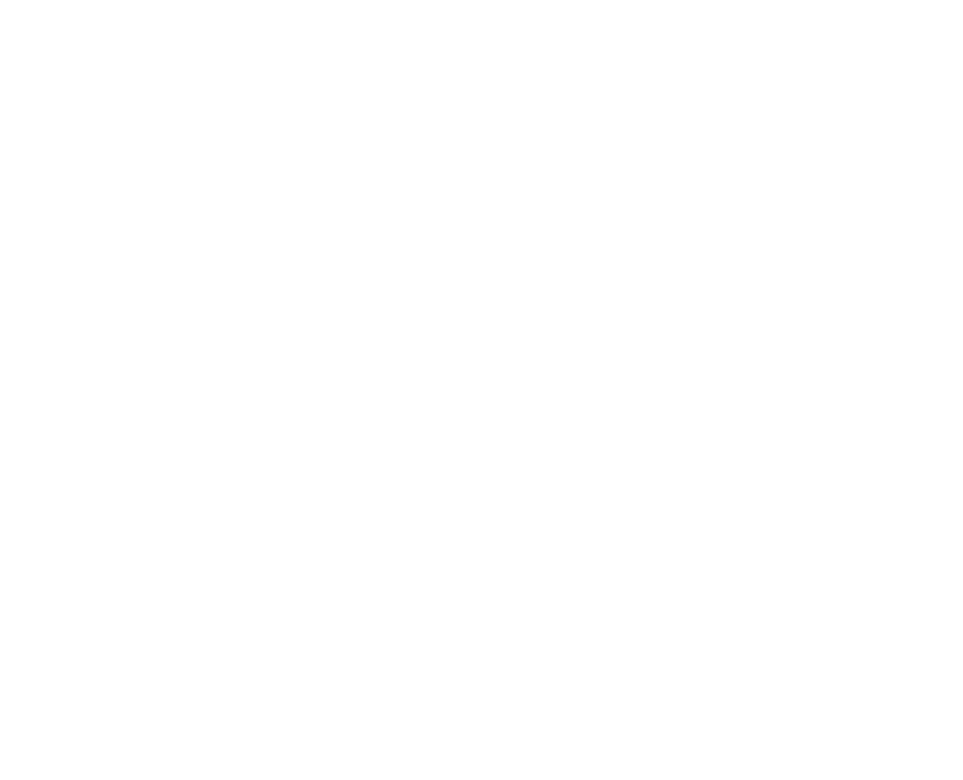
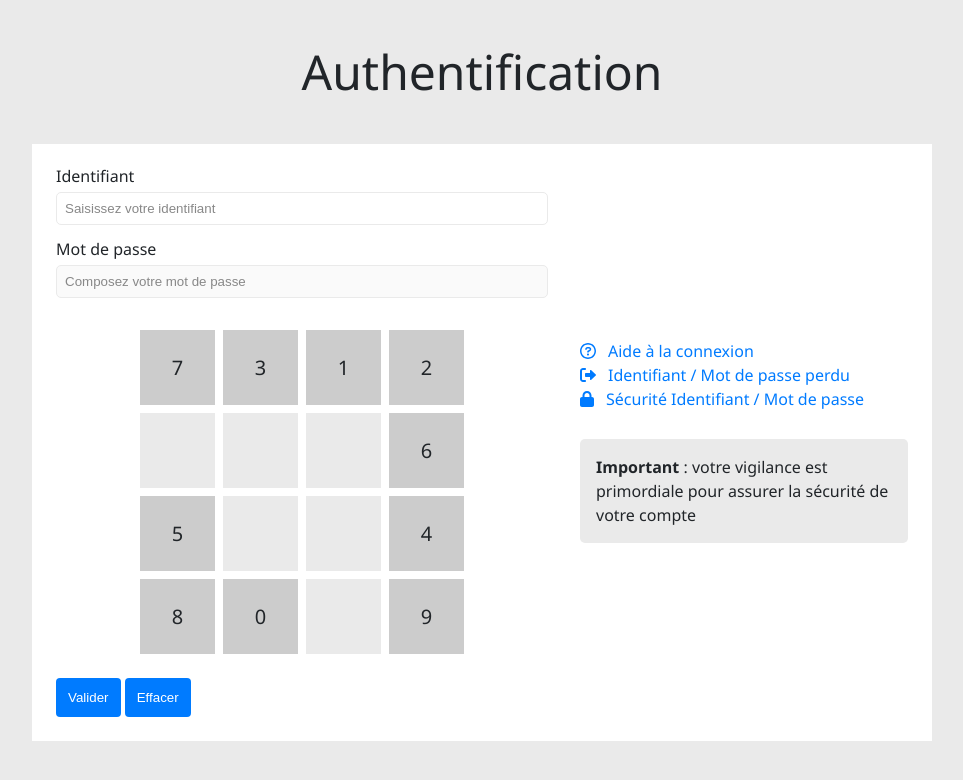
Before and after one commit to Minolie06/eval-js, a plain HTML site: page index.html in a window 1280 px wide. Shown: the whole page, without its empty margins (158-1121 px from the left). Drawn offline with Linux system fonts and the light colour scheme.

Commit message:
finished

```diff
--- a/app.js
+++ b/app.js
@@ -0,0 +1,86 @@
+const passBox = document.getElementById("pass-box")
+const passInput = document.getElementById('pass')
+const loginInput = document.getElementById('login')
+let password = ''
+
+function generatePasswordBox() {
+    passBox.innerHTML = ""
+    for (let i = 0; i < 16; i++) {
+        let passItem = document.createElement("div");
+        passItem.classList.add("pass-item")
+        passBox.append(passItem)
+    }
+}
+
+function addNumbersToPasswordBox() {
+    const passItems = Array.from(document.querySelectorAll('.pass-item'))
+    let itemWithNumbers = passItems.sort(() => 0.5 - Math.random()).slice(0, 10)
+    itemWithNumbers.map((passItem, index) => {
+        passItem.textContent = index;
+        passItem.setAttribute("value", index)
+        passItem.classList.add("number")
+    })
+}
+
+function checkValidity(n) {
+    n = Number.isInteger(n) ? n : parseInt(n)
+    return Number.isInteger(n) && n >= 0 && n <= 9
+}
+
+function setPassword(n) {
+    if (!checkValidity(n)) return
+    password += n
+    passInput.value = password
+}
+
+function resetPassword() {
+    generatePasswordBox()
+    addNumbersToPasswordBox()
+    password = ""
+    passInput.value = password
+}
+
+async function fetchData(url, formData) {
+    const response = await fetch(url, {
+        body: formData,
+        method: "post"
+    });
+
+    if (!response.ok) {
+        throw new Error(`Erreur : ${response.status}`);
+    }
+
+    const data = await response.json()
+    return data
+}
+
+async function tryLogin() {
+
+    if(loginInput.value == '') {
+        loginInput.style.boxShadow = '0px 0px 3px 1px red'
+    }
+
+    let formData = new FormData();
+    formData.append('login', loginInput.value);
+    formData.append('password', password);
+
+    try{
+        response = await fetchData('https://www.ericfreelance.fr/api/check_user.php', formData)
+        document.getElementById('message').textContent = response.message
+        document.getElementById('message').classList.remove('hidden')
+        if(!response.check) resetPassword()
+    } catch(e) {
+        console.log(e)
+        throw new Error(`Erreur : ${response.status}`);
+    }
+}
+
+resetPassword()
+passBox.addEventListener("click", (e) => {
+    if (e.target.getAttribute('value')) setPassword(e.target.getAttribute('value'))
+})
+loginInput.addEventListener('change', () => {
+    if(loginInput.value != '') loginInput.style.boxShadow = ''
+})
+document.getElementById('reset').addEventListener('click', resetPassword)
+document.getElementById('send').addEventListener('click', tryLogin)
--- a/index.html
+++ b/index.html
@@ -11,7 +11,26 @@
   <script src="app.js" defer></script>
 </head>
 <body>
-  <header></header>
-  <main></main>
+  <main>
+    <h1>Authentification</h1>
+    <div id="message" class="message responsive hidden"></div>
+    <div id="box" class="box responsive">
+      <div class="input-wrapper">
+        <label for="login">Identifiant</label>
+        <input type="text" name="id" id="login" placeholder="Saisissez votre identifiant">
+        <label for="pass">Mot de passe</label>
+        <input type="password" name="pass" id="pass" placeholder="Composez votre mot de passe" disabled>
+        <div id="pass-box" class="pass-box"></div>
+        <button class="button" id="send">Valider</button>
+        <button class="button" id="reset">Effacer</button>
+      </div>
+      <div class="help-wrapper">
+        <a href="#"><i class="bi bi-question-circle"></i><svg xmlns="http://www.w3.org/2000/svg" viewBox="0 0 512 512"><!--! Font Awesome Pro 6.2.1 by @fontawesome - https://fontawesome.com License - https://fontawesome.com/license (Commercial License) Copyright 2022 Fonticons, Inc. --><path d="M256 0C114.6 0 0 114.6 0 256s114.6 256 256 256s256-114.6 256-256S397.4 0 256 0zM256 464c-114.7 0-208-93.31-208-208S141.3 48 256 48s208 93.31 208 208S370.7 464 256 464zM256 336c-18 0-32 14-32 32s13.1 32 32 32c17.1 0 32-14 32-32S273.1 336 256 336zM289.1 128h-51.1C199 128 168 159 168 198c0 13 11 24 24 24s24-11 24-24C216 186 225.1 176 237.1 176h51.1C301.1 176 312 186 312 198c0 8-4 14.1-11 18.1L244 251C236 256 232 264 232 272V288c0 13 11 24 24 24S280 301 280 288V286l45.1-28c21-13 34-36 34-60C360 159 329 128 289.1 128z"/></svg>Aide à la connexion</a>
+        <a href="#"><svg xmlns="http://www.w3.org/2000/svg" viewBox="0 0 512 512"><!--! Font Awesome Pro 6.2.1 by @fontawesome - https://fontawesome.com License - https://fontawesome.com/license (Commercial License) Copyright 2022 Fonticons, Inc. --><path d="M160 96c17.7 0 32-14.3 32-32s-14.3-32-32-32H96C43 32 0 75 0 128V384c0 53 43 96 96 96h64c17.7 0 32-14.3 32-32s-14.3-32-32-32H96c-17.7 0-32-14.3-32-32l0-256c0-17.7 14.3-32 32-32h64zM504.5 273.4c4.8-4.5 7.5-10.8 7.5-17.4s-2.7-12.9-7.5-17.4l-144-136c-7-6.6-17.2-8.4-26-4.6s-14.5 12.5-14.5 22v72H192c-17.7 0-32 14.3-32 32l0 64c0 17.7 14.3 32 32 32H320v72c0 9.6 5.7 18.2 14.5 22s19 2 26-4.6l144-136z"/></svg>Identifiant / Mot de passe perdu</a>
+        <a href="#"><svg xmlns="http://www.w3.org/2000/svg" viewBox="0 0 448 512"><!--! Font Awesome Pro 6.2.1 by @fontawesome - https://fontawesome.com License - https://fontawesome.com/license (Commercial License) Copyright 2022 Fonticons, Inc. --><path d="M144 144v48H304V144c0-44.2-35.8-80-80-80s-80 35.8-80 80zM80 192V144C80 64.5 144.5 0 224 0s144 64.5 144 144v48h16c35.3 0 64 28.7 64 64V448c0 35.3-28.7 64-64 64H64c-35.3 0-64-28.7-64-64V256c0-35.3 28.7-64 64-64H80z"/></svg>Sécurité Identifiant / Mot de passe</a>
+        <p><span class="bold">Important</span> : votre vigilance est primordiale pour assurer la sécurité de votre compte</p>
+      </div>
+    </div>
+  </main>
 </body>
 </html>
--- a/style.css
+++ b/style.css
@@ -0,0 +1,163 @@
+:root {
+  --color-accent: rgb(0, 123, 255);
+  --color-bg: rgb(234,234,234);
+  --color-bg-darker: rgb(204, 204, 204);
+  --color-message-bg: rgb(255, 243, 205);
+  --color-message-text: rgb(133, 100, 29);
+  --color-text: rgb(33, 37, 41);
+  --color-warning: rgb(255, 94, 94);
+  --size: 75px
+}
+
+*, *::before, *::after {
+  box-sizing: border-box;
+}
+
+body {
+  color: var(--color-text);
+  background-color: var(--color-bg);
+  font-family: "Segoe UI", "Helvetica Neue", Arial, sans-serif;
+  padding: 3rem 0;
+}
+
+.hidden {
+  display: none;
+}
+
+h1 {
+  text-align: center;
+  font-size: 3rem;
+  margin-bottom: 3rem;
+}
+
+.responsive {
+  margin: 0 auto;
+  max-width: 900px;
+}
+
+.responsive.box {
+  display: grid;
+  grid-template-columns: 6fr 4fr;
+  gap: 2rem;
+}
+
+@media screen and (max-width: 950px) {
+  .responsive {
+    max-width: 600px;
+  }
+  .responsive.box {
+    grid-template-columns: 1fr;
+  }
+}
+
+@media screen and (max-width: 650px) {
+  .responsive {
+    width: 100%;
+  }
+  body {
+    padding-left: 1rem;
+    padding-right: 1rem;
+  }
+
+}
+
+@media screen and (max-width: 400px) {
+  :root {
+    --size: 60px;
+  }
+
+}
+
+
+.message {
+  margin-bottom: 1rem;
+  background-color: var(--color-message-bg);
+  color: var(--color-message-text);
+  padding: 1rem;
+  border-radius: 5px;
+}
+
+.box {
+  min-height: 200px;
+  background-color: white;
+  padding: 1.5rem;
+}
+
+.box .input-wrapper input {
+  width: 100%;
+  margin-top: .5rem;
+  margin-bottom: 1rem;
+  padding: .5rem;
+  border: 1px solid var(--color-bg);
+  border-radius: 5px;
+}
+
+.box .input-wrapper input::placeholder {
+  color: #888
+}
+
+.box .input-wrapper .pass-box {
+  display: grid;
+  grid-template-columns: repeat(4, var(--size));
+  grid-template-rows: repeat(4, var(--size));
+  gap: 0.5rem;
+  width: fit-content;
+  margin: 1rem auto;
+}
+
+.box .input-wrapper .pass-box .pass-item {
+  background-color: var(--color-bg);
+  width: 100%;
+  height: 100%;
+  font-size: 1.25rem;
+  display: flex;
+  justify-content: center;
+  align-items: center;
+}
+
+.box .input-wrapper .pass-box .pass-item.number {
+  background-color: var(--color-bg-darker);
+}
+
+.box .input-wrapper .button {
+  border: none;
+  background-color: var(--color-accent);
+  color: white;
+  padding: .75rem;
+  margin-top: .5rem;
+  border-radius: 4px;
+
+}
+
+.bold {
+  font-weight: bold;
+}
+
+.box .help-wrapper {
+  display: flex;
+  flex-direction: column;
+  justify-content: center;
+}
+
+.box .help-wrapper a {
+  color: var(--color-accent);
+  display: block;
+  margin-bottom: .5rem;
+  text-decoration: none;
+}
+
+.box .help-wrapper svg {
+  vertical-align: top;
+  height: 1rem;
+  margin-right: .75rem;
+  fill: currentColor
+}
+
+
+.box .help-wrapper p {
+  padding: 1rem;
+  background-color: var(--color-bg);
+  border-radius: 5px;
+  margin-top: 1.5rem;
+  line-height: 1.5rem;
+}
```
